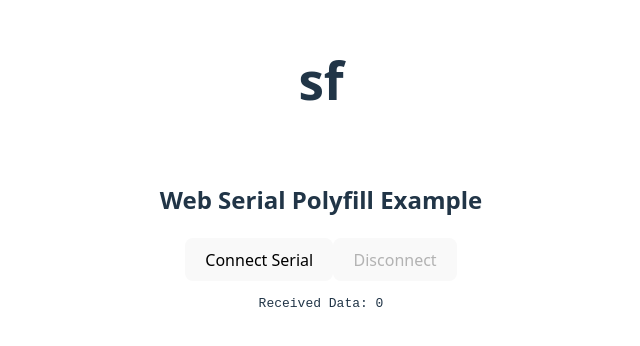
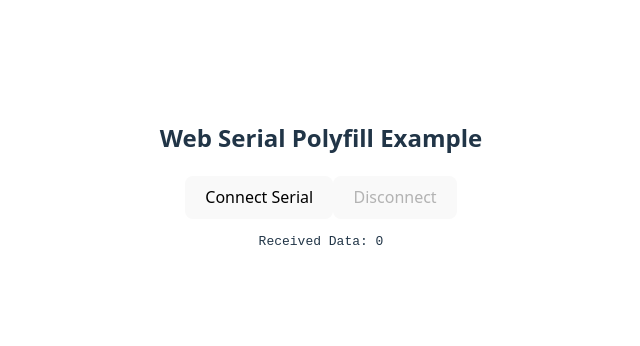
Before and after one commit to jahed-iBOS-Limited/web-serial-polyfill, a React (Vite) app: page / in a window 1280 px wide. Shown: the part 218-564 px from the top of the page, without its empty margins (319-959 px from the left). Built offline with nearby package versions, Linux system fonts and the light colour scheme.

Commit message:
remove placeholder heading from App component

```diff
--- a/src/App.tsx
+++ b/src/App.tsx
@@ -4,7 +4,6 @@ import SerialComponent from './SerialComponent';
 function App() {
   return (
     <>
-      <h1>sf</h1>
       <SerialComponent />
     </>
   );
```
